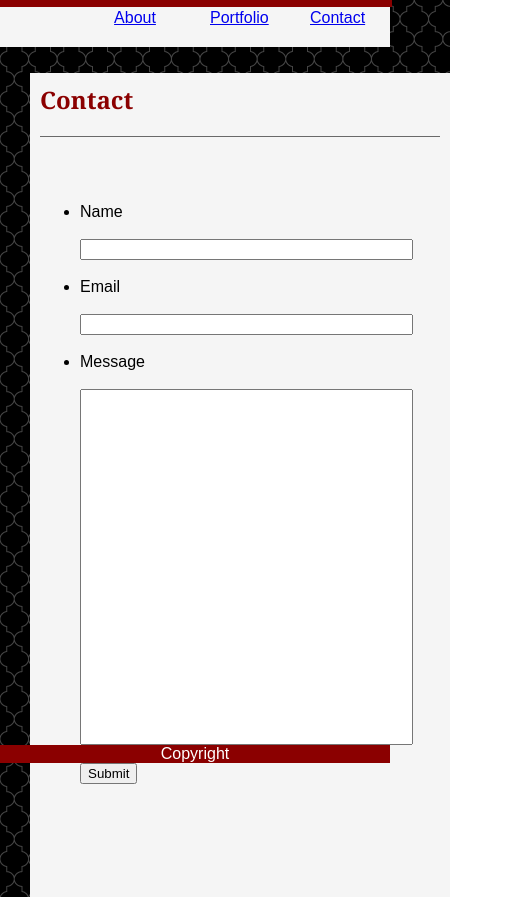
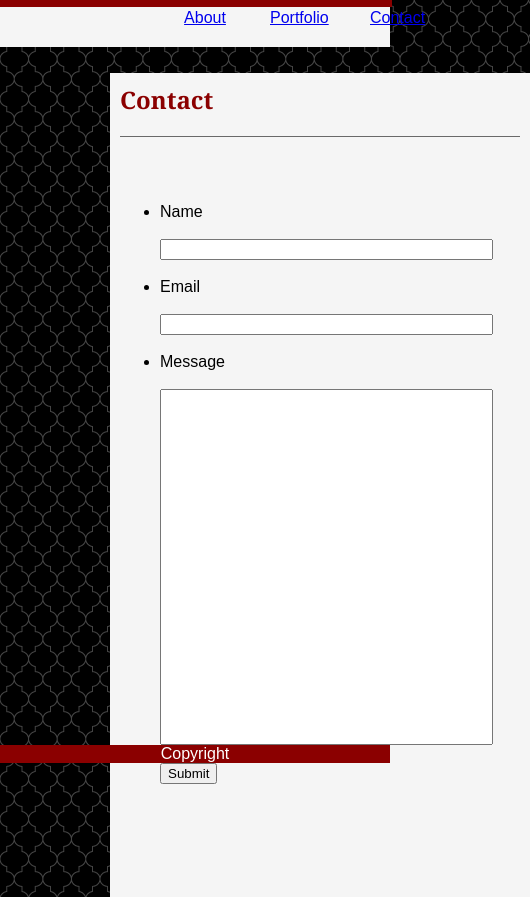
Before and after one commit to ErminaJoseph/erminajoseph.gitbub.io, a plain HTML site: page contact.html in a window 390 px wide. Shown: the part 81-978 px from the top of the page, 530 px wide, since content can reach past the window. Drawn offline with Linux system fonts and the light colour scheme.

Commit message:
updating media query for 640px header

```diff
--- a/assets/css/style.css
+++ b/assets/css/style.css
@@ -276,11 +276,12 @@ footer {
     .container {
         width: 400px;
         padding: 10px;
-        margin: 20px 20px 0 30px;
+        margin: 20px 0 0 110px;
     }
 
     #contact-table {
         width: 400px;
+        margin: 0px 0px 0px 110px;
     }
 
     #name, #email, #message {
@@ -313,18 +314,18 @@ footer {
 
     #about {
         border-width: 0;
-        left: 100px;
+        left: 170px;
         top: 60px;
     }
 
     #portfolio {
         border-width: 0;
-        left: 180px;
+        left: 240px;
         top: 60px;
     }
 
     #contact {
-        left: 280px;
+        left: 340px;
         top: 60px;
     }
 }
```
